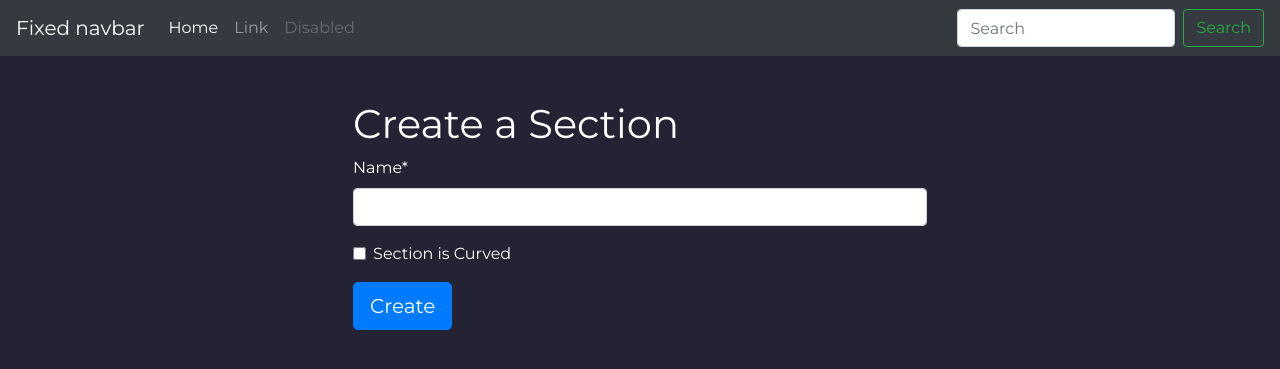
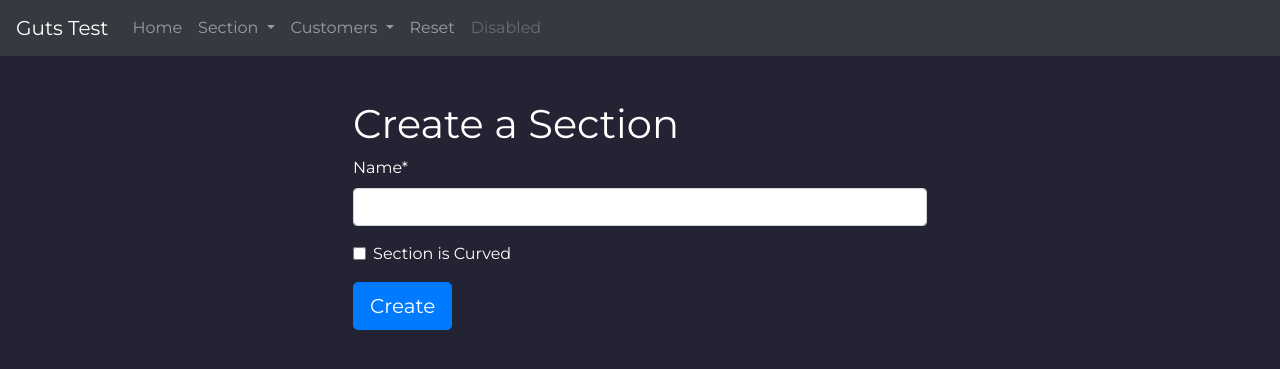
Before and after one commit to aminbahrabadi/guts_test, a Django app: page /section/create/ in a window 1280 px wide. Shown: the top 369 px of the page. Run offline with Django 3.2, Linux system fonts and the light colour scheme; some libraries are stand-ins or nearby versions.

Commit message:
Add documentations and Add Reset Section and Add Customers manage list

```diff
--- a/templates/portal_base.html
+++ b/templates/portal_base.html
@@ -38,27 +38,53 @@
 <header>
     <!-- Fixed navbar -->
     <nav class="navbar navbar-expand-md navbar-dark fixed-top bg-dark">
-        <a class="navbar-brand" href="#">Fixed navbar</a>
+        <a class="navbar-brand" href="#">Guts Test</a>
         <button class="navbar-toggler" type="button" data-toggle="collapse" data-target="#navbarCollapse"
                 aria-controls="navbarCollapse" aria-expanded="false" aria-label="Toggle navigation">
             <span class="navbar-toggler-icon"></span>
         </button>
         <div class="collapse navbar-collapse" id="navbarCollapse">
             <ul class="navbar-nav mr-auto">
-                <li class="nav-item active">
-                    <a class="nav-link" href="#">Home <span class="sr-only">(current)</span></a>
+                <li class="nav-item">
+                    <a class="nav-link" href="{% url 'tickets:portal_index' %}">Home</a>
                 </li>
+
+                <li class="nav-item dropdown">
+                    <a class="nav-link dropdown-toggle" href="#" id="sectionDropdown" role="button"
+                       data-toggle="dropdown" aria-expanded="false">
+                        Section
+                    </a>
+                    <div class="dropdown-menu" aria-labelledby="sectionDropdown">
+                        <a class="dropdown-item"
+                           href="{% url 'tickets:portal_sections_manage' %}">List</a>
+                        <a class="dropdown-item"
+                           href="{% url 'tickets:portal_section_create' %}">Create</a>
+                    </div>
+                </li>
+
+                <li class="nav-item dropdown">
+                    <a class="nav-link dropdown-toggle" href="#" id="customerDropdown" role="button"
+                       data-toggle="dropdown" aria-expanded="false">
+                        Customers
+                    </a>
+                    <div class="dropdown-menu" aria-labelledby="customerDropdown">
+                        <a class="dropdown-item"
+                           href="{% url 'tickets:portal_customer_manage' %}">List</a>
+                        <a class="dropdown-item"
+                           href="{% url 'tickets:portal_customer_create' %}">Create</a>
+                        <a class="dropdown-item"
+                           href="{% url 'tickets:portal_customer_bulk_seating' %}">Seating</a>
+                    </div>
+                </li>
+
                 <li class="nav-item">
-                    <a class="nav-link" href="#">Link</a>
+                    <a class="nav-link" href="{% url 'tickets:portal_reset' %}">Reset</a>
                 </li>
+
                 <li class="nav-item">
                     <a class="nav-link disabled">Disabled</a>
                 </li>
             </ul>
-            <form class="form-inline mt-2 mt-md-0">
-                <input class="form-control mr-sm-2" type="text" placeholder="Search" aria-label="Search">
-                <button class="btn btn-outline-success my-2 my-sm-0" type="submit">Search</button>
-            </form>
         </div>
     </nav>
 </header>
--- a/tickets/admin.py
+++ b/tickets/admin.py
@@ -3,6 +3,9 @@ from .models import (Section, Customer, Row, Seat)
 
 
 class SeatAdmin(admin.ModelAdmin):
+    """
+    Add needed columns to Seat admin section
+    """
     list_display = ['__str__', 'section', 'customer_name', 'is_blocked',
                     'is_allocated']
 
@@ -25,6 +28,9 @@ class SeatAdmin(admin.ModelAdmin):
 
 
 class RowAdmin(admin.ModelAdmin):
+    """
+    Add needed columns to Row admin section
+    """
     list_display = ['__str__', 'section']
 
 
--- a/tickets/forms.py
+++ b/tickets/forms.py
@@ -3,12 +3,18 @@ from .models import Section, Row, Customer, Seat
 
 
 class SectionCreateUpdateForm(forms.ModelForm):
+    """
+    Section Create or Update form
+    """
     class Meta:
         model = Section
         fields = ['name', 'is_curved']
 
 
 class SectionEqualSeatsCreateForm(forms.Form):
+    """
+    Section Create form when every rows have equal number of seats
+    """
     section = forms.ModelChoiceField(queryset=Section.objects.filter(rows__seats__isnull=True))
     rows = forms.IntegerField(label='Number of rows', required=True)
     seats_in_rows = forms.IntegerField(label='Number of seats in a row', required=True)
@@ -24,6 +30,9 @@ class SectionEqualSeatsCreateForm(forms.Form):
 
 
 class CustomerForm(forms.ModelForm):
+    """
+    Form for creating customers
+    """
     section = forms.ModelChoiceField(queryset=Section.objects.exclude(rows__isnull=True))
     allocate_customers = forms.BooleanField(label='Allocate customers', required=False)
 
@@ -33,15 +42,24 @@ class CustomerForm(forms.ModelForm):
 
 
 class BulkSeatingForm(forms.Form):
+    """
+    Form for seating all customers in a section
+    """
     section = forms.ModelChoiceField(queryset=Section.objects.exclude(rows__isnull=True))
 
 
 class SeatUpdateForm(forms.ModelForm):
+    """
+    Form for updating a seat properties
+    """
     class Meta:
         model = Seat
         fields = ['seat_number', 'rank', 'is_high_seat', 'is_blocked']
 
 
 class SectionSeatsByRowsForm(forms.Form):
+    """
+    Form for creating seats in a section that rows doesn't have equal seats
+    """
     section = forms.ModelChoiceField(queryset=Section.objects.all())
     seats_in_row = forms.IntegerField(label='Number of seats in row', required=True)
--- a/tickets/urls.py
+++ b/tickets/urls.py
@@ -25,5 +25,9 @@ urlpatterns = [
          name='portal_sections_manage'),
     path('section/delete/<int:section_id>/', views.PortalSectionDeleteView.as_view(),
          name='portal_section_delete'),
-
+    path('customer/list/', views.PortalCustomerManageListView.as_view(),
+         name='portal_customer_manage'),
+    path('customer/delete/<int:customer_id>/', views.PortalCustomerDeleteView.as_view(),
+         name='portal_customer_delete'),
+    path('reset/', views.PortalResetView.as_view(), name='portal_reset'),
 ]
--- a/tickets/views.py
+++ b/tickets/views.py
@@ -198,3 +198,40 @@ class PortalSectionSeatsByRowsFormView(generic.FormView):
     def get_success_url(self):
         messages.success(self.request, 'Row is successfully created')
         return reverse_lazy('tickets:portal_section_seats_by_row')
+
+
+class PortalCustomerManageListView(generic.ListView):
+    template_name = 'tickets/portal_customer_manage_list.html'
+    context_object_name = 'customers'
+
+    def get_queryset(self):
+        qs = Customer.objects.all()
+        return qs
+
+
+class PortalCustomerDeleteView(generic.DeleteView):
+    def get_object(self, queryset=None):
+        customer_id = self.kwargs.get('customer_id')
+        obj = get_object_or_404(Customer, id=customer_id)
+        return obj
+
+    def get_success_url(self):
+        messages.success(self.request, 'Customer is successfully deleted')
+        return reverse_lazy('tickets:portal_customer_manage')
+
+
+class PortalResetView(generic.TemplateView):
+    template_name = 'tickets/portal_reset.html'
+
+    def get(self, request, *args, **kwargs):
+        delete_type = self.request.GET.get('delete')
+
+        if delete_type == 'sections':
+            Section.objects.all().delete()
+            messages.success(self.request, 'All Sections are deleted')
+
+        elif delete_type == 'customers':
+            messages.success(self.request, 'All Customers are deleted')
+            Customer.objects.all().delete()
+
+        return super(PortalResetView, self).get(request, *args, **kwargs)
```
Also changed, not shown: api/serializers.py (+9 -0 lines), api/tests.py (+12 -0 lines), api/views.py (+14 -0 lines), tickets/functions.py (+11 -0 lines), tickets/templates/tickets/portal_customer_manage_list.html (added, +85 -0 lines), tickets/templates/tickets/portal_reset.html (added, +24 -0 lines), tickets/templatetags/guts.py (added, +15 -0 lines), tickets/tests.py (+24 -0 lines), tickets/templatetags/__init__.py (added).
